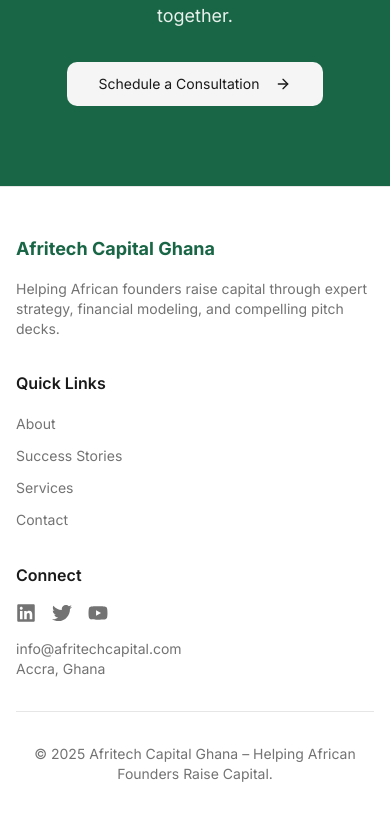
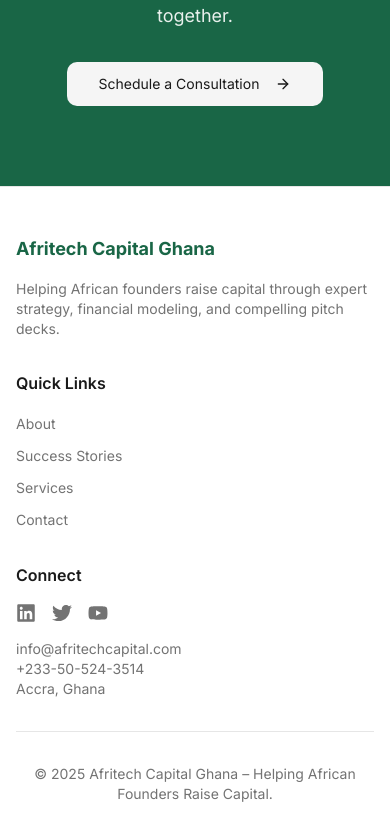
Before and after one commit to r-owusu/build-afritech-future, a React (Vite) app: page / in a window 390 px wide. Shown: the part 2628-3468 px from the top of the page. Built offline with nearby package versions, Linux system fonts and the light colour scheme; the HTML template or start-up script is replaced by a standard one.

Commit message:
Adds company phone number to footer contact info
Provides users with an additional contact method, enhancing accessibility and communication options.

```diff
--- a/src/components/Footer.tsx
+++ b/src/components/Footer.tsx
@@ -40,6 +40,9 @@ const Footer = () => {
               info@afritechcapital.com
             </p>
             <p className="text-sm text-muted-foreground">
+              +233-50-524-3514
+            </p>
+            <p className="text-sm text-muted-foreground">
               Accra, Ghana
             </p>
           </div>
```
